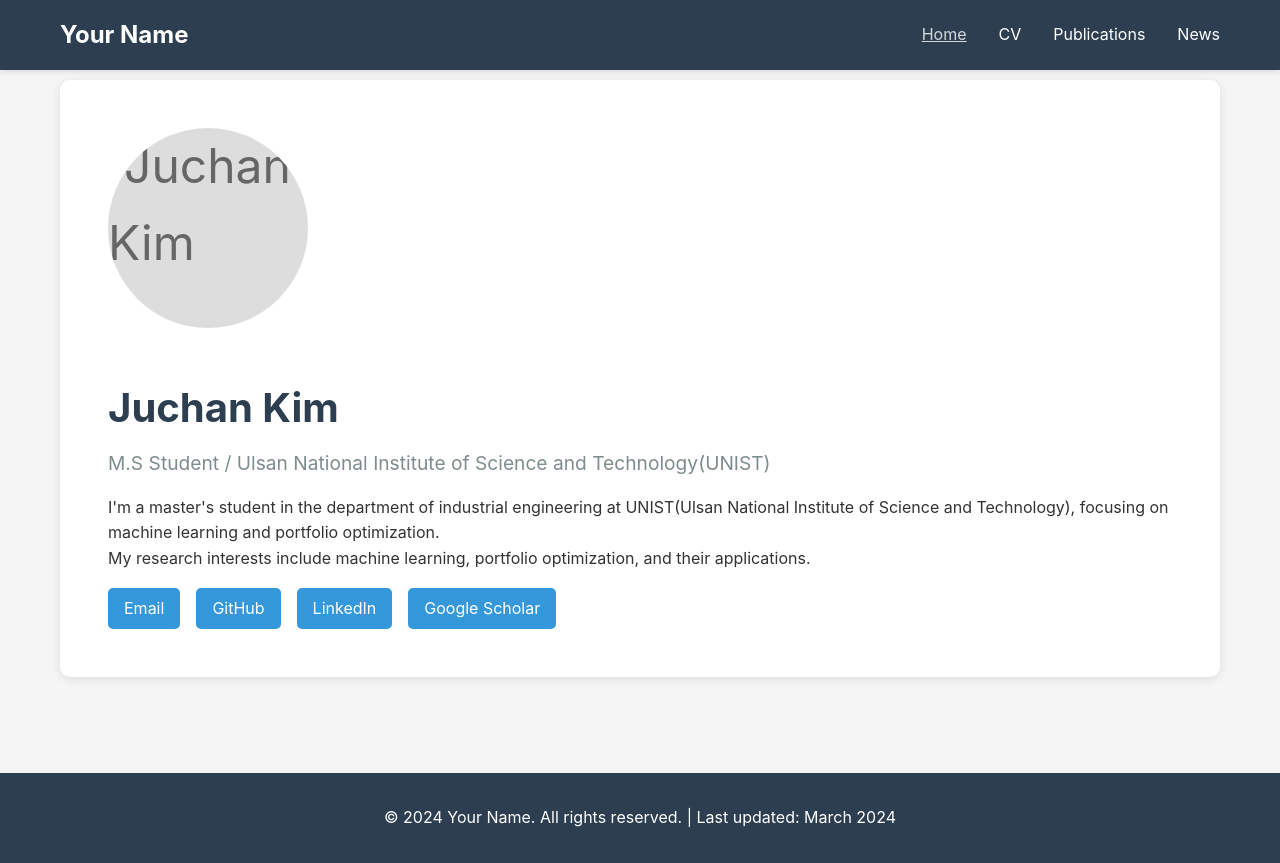
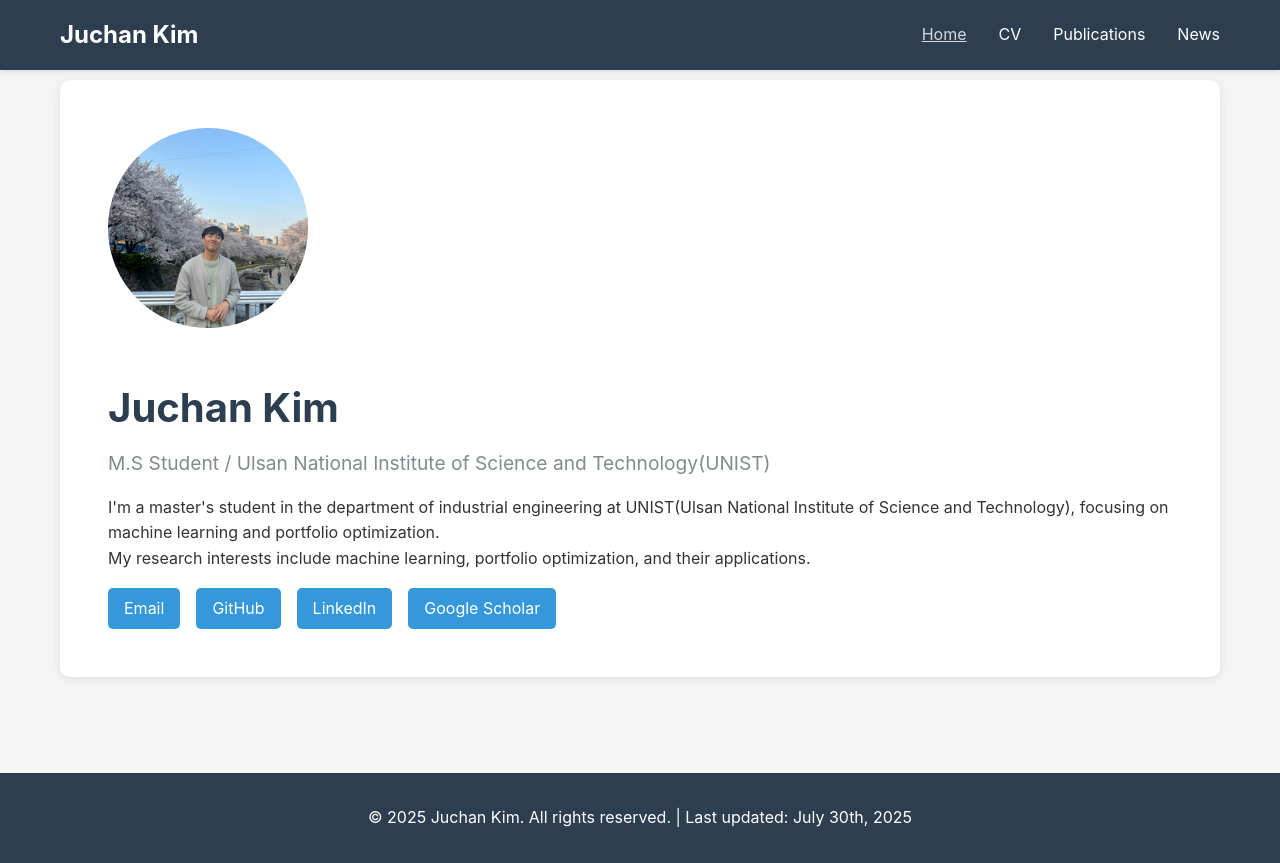
Before and after one commit to jkim621/jkim621.github.io, a plain HTML site: page index.html in a window 1280 px wide. Drawn offline with Linux system fonts and the light colour scheme.

Commit message:
Add files via upload

```diff
--- a/index.html
+++ b/index.html
@@ -3,7 +3,7 @@
 <head>
     <meta charset="UTF-8">
     <meta name="viewport" content="width=device-width, initial-scale=1.0">
-    <title>Your Name - Personal Portfolio</title>
+    <title>Juchan Kim - Personal Portfolio</title>
     <style>
         * {
             margin: 0;
@@ -260,7 +260,7 @@
 <body>
     <header>
         <nav class="container">
-            <div class="logo">Your Name</div>
+            <div class="logo">Juchan Kim</div>
             <ul class="nav-links">
                 <li><a href="#home" class="nav-link active" data-section="home">Home</a></li>
                 <li><a href="#cv" class="nav-link" data-section="cv">CV</a></li>
@@ -276,7 +276,7 @@
             <div class="home-content">
                 <div class="profile-section">
                     <div class="profile-image">
-                        <img src="main_image.jpg" alt="Juchan Kim" style="width: 100%; height: 100%; object-fit: cover; border-radius: 50%;">
+                        <img src="main_image.jpeg" alt="Juchan Kim" style="width: 100%; height: 100%; object-fit: cover; border-radius: 50%;">
                     </div>
                     <div class="profile-info">
                         <h1>Juchan Kim</h1>
@@ -413,7 +413,7 @@
 
     <footer>
         <div class="container">
-            <p>&copy; 2024 Your Name. All rights reserved. | Last updated: March 2024</p>
+            <p>&copy; 2025 Juchan Kim. All rights reserved. | Last updated: July 30th, 2025</p>
         </div>
     </footer>
 
```
